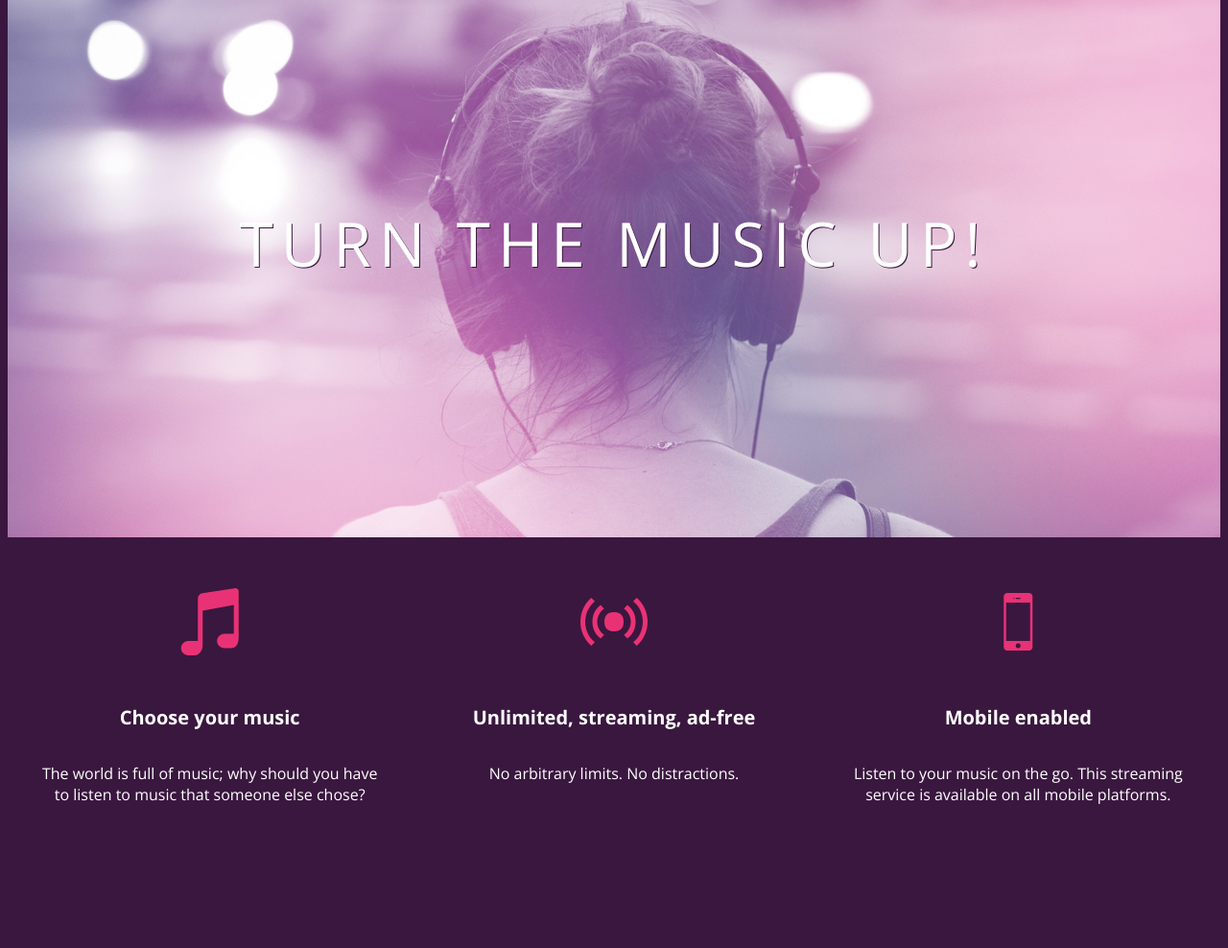
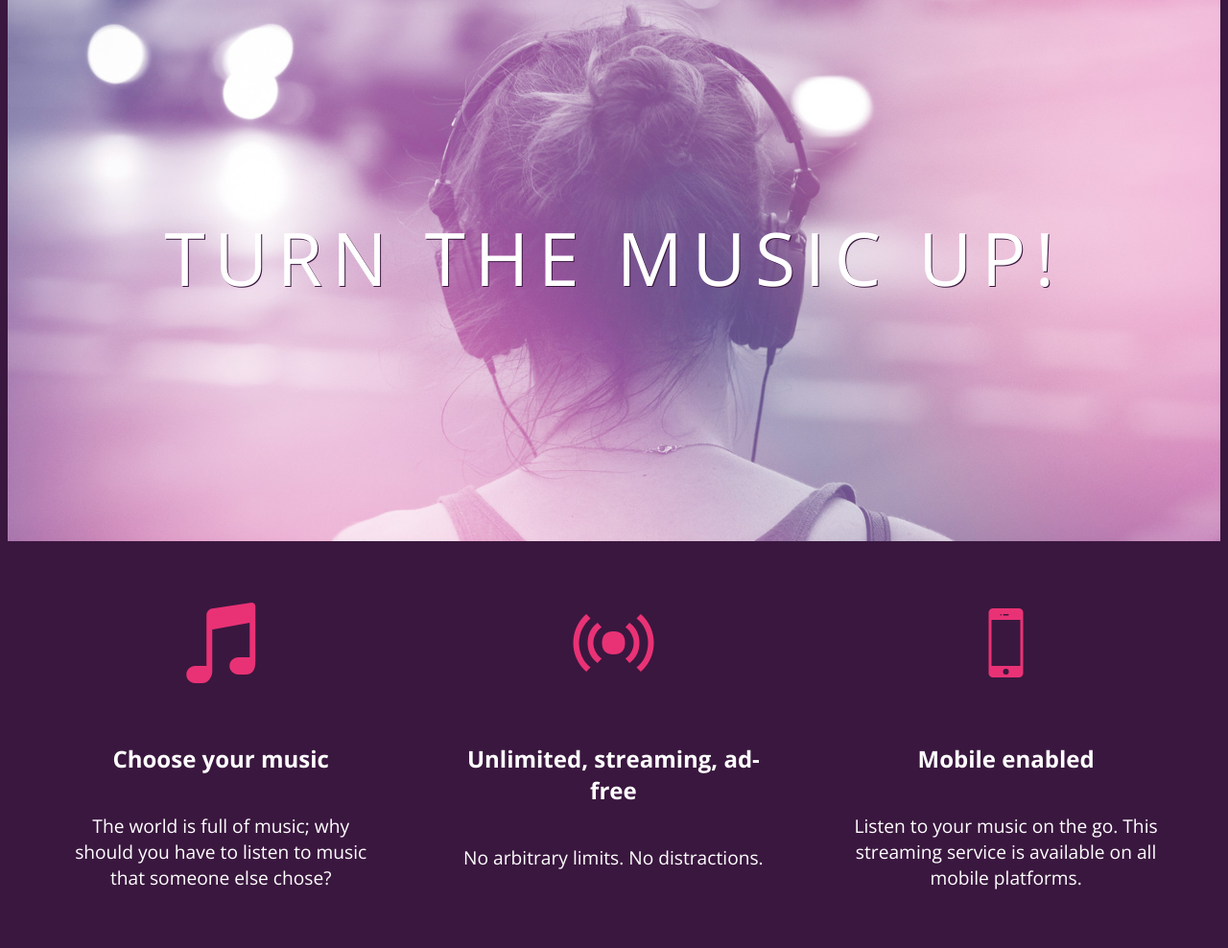
Before and after one commit to TuNocturnus/bloc-jams, a plain HTML site: page index.html in a window 1280 px wide. Shown: the part 144-1132 px from the top of the page at 96% size. Before the commit the page ends 1031 px from the top, so only its background shows below. Drawn offline with nearby package versions, Linux system fonts and the light colour scheme.

Commit message:
Assignment 4 completed

```diff
--- a/index.html
+++ b/index.html
@@ -2,10 +2,12 @@
 <html>
     <head>
         <title>Bloc Jams</title>
+        <meta name="viewport" content="width=device-width, initial-scale=1">
         <link rel="stylesheet" type="text/css" href="https://fonts.googleapis.com/css?family=Open+Sans:400,800,600,700,300">
          <link rel="stylesheet" type="text/css" href="https://code.ionicframework.com/ionicons/2.0.1/css/ionicons.min.css">
          <link rel="stylesheet" type="text/css" href="styles/normalize.css">
          <link rel="stylesheet" type="text/css" href="styles/main.css">
+          <link rel="stylesheet" type="text/css" href="styles/landing.css">
     </head>
 
       <body class="landing">
@@ -20,20 +22,20 @@
         </section>
 
 
-        <section class="selling-points"> <!-- selling points -->
-            <div class="point">
+        <section class="selling-points container clearfix"> <!-- selling points -->
+            <div class="point column third">
                 <span class="ion-music-note"></span>
                 <h5 class="point-title">Choose your music</h5>
                 <p class="point-description">The world is full of music; why should you have to listen to music that someone else chose?</p>
             </div>
 
-            <div class="point">
+            <div class="point column third">
                 <span class="ion-radio-waves"></span>
                 <h5 class="point-title">Unlimited, streaming, ad-free</h5>
                 <p class="point-description">No arbitrary limits. No distractions.</p>
             </div>
 
-            <div class="point">
+            <div class="point column third">
                 <span class="ion-iphone"></span>
                 <h5 class="point-title">Mobile enabled</h5>
                 <p class="point-description">Listen to your music on the go. This streaming service is available on all mobile platforms.</p>
--- /dev/null
+++ b/styles/landing.css
@@ -0,0 +1,50 @@
+
+body.landing {
+    background-color: rgb(58,23,63); /* sets the background color to an RGB value (see below) */
+}
+
+.hero-content {
+     position: relative; /* positioning will be explained in a resource */
+     min-height: 600px;  /* hero content element must be _at least_ 600 pixels */
+     background-image: url(../assets/images/bloc_jams_bg.jpg);
+     background-repeat: no-repeat;
+     background-position: center center;
+     background-size: cover;
+ }
+
+ .hero-content .hero-title {
+     position: absolute;             /* positioning will be explained in a resource */
+     top: 40%;                       /* positioning will be explained in a resource */
+     -webkit-transform: translateY(-50%);
+     -moz-transform: translateY(-50%);
+     -ms-transform: translateY(-50%);
+     transform: translateY(-50%);
+     width: 100%;                    /* makes sure the title inhabits the full width of its container */
+     text-align: center;             /* aligns text in the horizontal center of the element */
+     font-size: 4rem;                /* specifies the size of the font in root em units */
+     font-weight: 300;               /* makes the font thinner or lighter weight */
+     text-transform: uppercase;      /* transforms the text to be all uppercase lettering */
+     letter-spacing: 0.5rem;         /* puts 0.5 root ems worth of space between each letter */
+     text-shadow: 1px 1px 0px rgb(58,23,63); /* creates a shadow underneath the text for readability over the image */
+ }
+
+ .selling-points {
+     position: relative;
+ }
+
+ .point {
+     position: relative;
+     padding: 2rem;
+     text-align: center;
+ }
+
+ .point .point-title {
+     font-size: 1.25rem;
+ }
+
+ .ion-music-note,
+ .ion-radio-waves,
+ .ion-iphone {
+     color: rgb(233,50,117);
+     font-size: 5rem;
+ }
--- a/styles/main.css
+++ b/styles/main.css
@@ -1,3 +1,12 @@
+
+
+*, *::before, *::after {
+     -moz-box-sizing: border-box;
+     -webkit-box-sizing: border-box;
+     box-sizing: border-box;
+ }
+
+
 html {
     height: 100%; /* makes sure our HTML takes up 100% of the browser window */
     font-size: 100%;
@@ -9,9 +18,6 @@ body {
     min-height: 100%;         /* says the height of the body must be, at minimum, 100% of the window */
 }
 
-body.landing {
-    background-color: rgb(58,23,63); /* sets the background color to an RGB value (see below) */
-}
 
 .navbar {
     padding: 0.5rem;
@@ -23,55 +29,40 @@ body.landing {
     left: 2rem;
 }
 
-.hero-content {
-     position: relative; /* positioning will be explained in a resource */
-     min-height: 600px;  /* hero content element must be _at least_ 600 pixels */
-     background-image: url(../assets/images/bloc_jams_bg.jpg);
-     background-repeat: no-repeat;
-     background-position: center center;
-     background-size: cover;
+.container {
+     margin: 0 auto;
+     max-width: 64rem;
  }
 
- .hero-content .hero-title {
-     position: absolute;             /* positioning will be explained in a resource */
-     top: 40%;                       /* positioning will be explained in a resource */
-     -webkit-transform: translateY(-50%);
-     -moz-transform: translateY(-50%);
-     -ms-transform: translateY(-50%);
-     transform: translateY(-50%);
-     width: 100%;                    /* makes sure the title inhabits the full width of its container */
-     text-align: center;             /* aligns text in the horizontal center of the element */
-     font-size: 4rem;                /* specifies the size of the font in root em units */
-     font-weight: 300;               /* makes the font thinner or lighter weight */
-     text-transform: uppercase;      /* transforms the text to be all uppercase lettering */
-     letter-spacing: 0.5rem;         /* puts 0.5 root ems worth of space between each letter */
-     text-shadow: 1px 1px 0px rgb(58,23,63); /* creates a shadow underneath the text for readability over the image */
+/* Medium and small screens (640px) */
+ @media (min-width: 640px) {
+     html { font-size: 112%; }
+
+     .column {
+         float: left;
+         padding-left: 1rem;
+         padding-right: 1rem;
+     }
+
+     .column.full { width: 100%; }
+     .column.two-thirds { width: 66.7%; }
+     .column.half { width: 50%; }
+     .column.third { width: 33.3%; }
+     .column.fourth { width: 25%; }
+     .column.flow-opposite { float: right; }
+   /* Style information will go here */
  }
 
- .selling-points {
-     position: relative;
-     display: table;
-     width: 100%;
-     -webkit-box-sizing: border-box;
-     -moz-box-sizing: border-box;
-     box-sizing: border-box; /* we'll explain this in a resource */
+ /* Large screens (1024px) */
+ @media (min-width: 1024px) {
+   html { font-size: 120%; }
+   /* Style information will go here */
  }
 
- .point {
-     display: table-cell;
-     position: relative;
-     width: 33.3%;
-     padding: 2rem;
-     text-align: center;
- }
-
- .point .point-title {
-     font-size: 1.25rem;
- }
-
- .ion-music-note,
- .ion-radio-waves,
- .ion-iphone {
-     color: rgb(233,50,117);
-     font-size: 5rem;
- }
+ .clearfix::after {
+   content: ".";
+   visibility: hidden;
+   display: block;
+   height: 0;
+   clear: both;
+}
```
